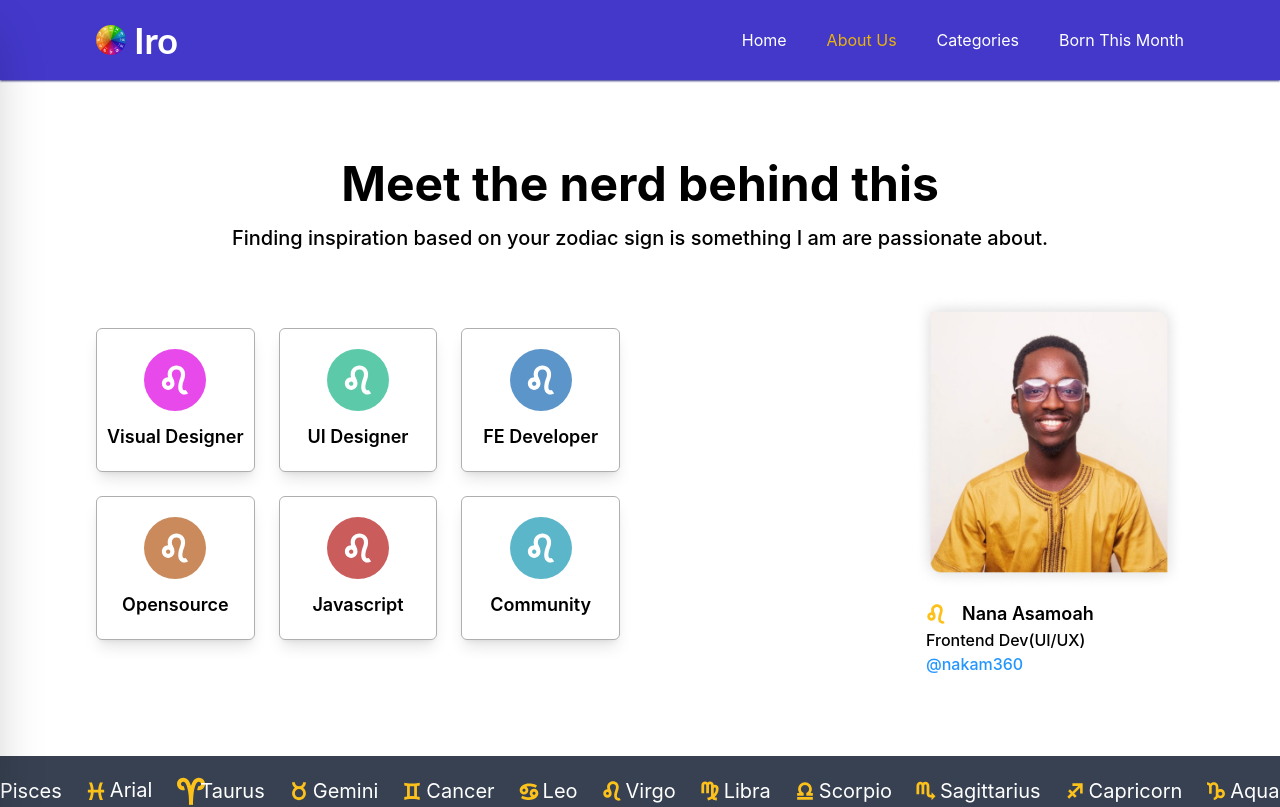
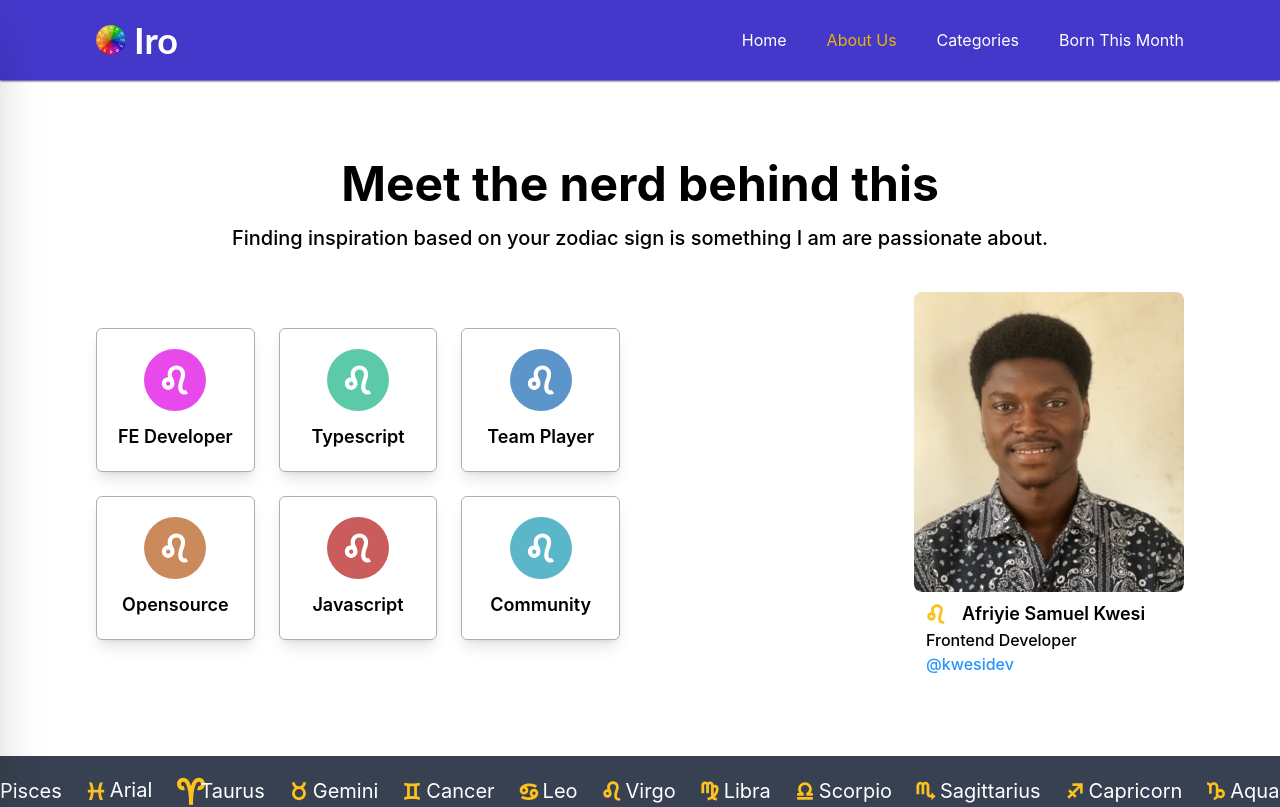
Before and after one commit to Nakamcode/Iro, a Next.js app: page /about in a window 1280 px wide. Shown: the top 807 px of the page. Built offline with nearby package versions, Linux system fonts and the light colour scheme.

Commit message:
feat: worked on about  page responsiveness

```diff
--- a/common/dummy.js
+++ b/common/dummy.js
@@ -226,20 +226,20 @@ export const heroCategories = [
 export const portfolioCategories = [
 	{
 		id: 1,
-		label: "Visual Designer",
+		label: "FE Developer",
 		name: "Pisces",
 		path: "/leo_w.svg",
 	},
 	{
 		id: 2,
-		label: "UI Designer",
+		label: "Typescript",
 		name: "Capricorn",
 		path: "/leo_w.svg",
 	},
 	{
 		id: 3,
 		name: "Leo",
-		label: "FE Developer",
+		label: "Team Player",
 		path: "/leo_w.svg",
 	},
 	{
--- a/pages/about.js
+++ b/pages/about.js
@@ -30,10 +30,10 @@ const About = () => {
 					<div className="hidden lg:grid grid-cols-3 lg:grid-cols-3 lg:grid-rows-3 gap-6">
 						<div className="hidden lg:block relative lg:row-span-2 lg:col-span-2 w-[270px] h-[300px] lg:w-full lg:h-[400px] sm:h-full rounded-lg shadow-[0px_0px_19px_rgba(133, 129, 129, 0.34)]">
 							<Image
-								src="/profile.png"
+								src="/myProfile.jpg"
 								alt="developer profile image"
 								fill
-								className="object-contain lg:object-cover"
+								className="object-cover rounded-lg"
 							/>
 						</div>
 						{portfolioCategories.slice(0, 5).map((data) => (
@@ -44,25 +44,26 @@ const About = () => {
 						<div>
 							<div className="relative w-[270px] h-[300px] rounded-lg shadow-[0px_0px_19px_rgba(133, 129, 129, 0.34)]">
 								<Image
-									src="/profile.png"
+									src="/myProfile.jpg"
 									alt="developer profile image"
 									fill
-									className="object-contain"
+									className="object-cover rounded-lg"
 								/>
 							</div>
 							<div className="flex items-center pl-3 mt-2 space-x-4">
 								<Image src="/leo.svg" alt="leo logo" width={20} height={20} />
-								<span className="text-lg font-semibold">Nana Asamoah</span>
+								<span className="text-lg font-semibold">
+									Afriyie Samuel Kwesi
+								</span>
 							</div>
-							<p className="pl-3 text-base font-medium">
-								Frontend Dev{"("}UI/UX{")"}
-							</p>
+							<p className="pl-3 text-base font-medium">Frontend Developer</p>
 							<a
-								href="/nakam"
+								href="https://kwesi-dev.vercel.app/"
 								target="_blank"
+								rel="noreferrer"
 								className="pl-3 text-base font-medium text-[#2295FF]"
 							>
-								@nakam360
+								@kwesidev
 							</a>
 						</div>
 					</div>
```
Also changed, not shown: public/myProfile.jpg (added).
